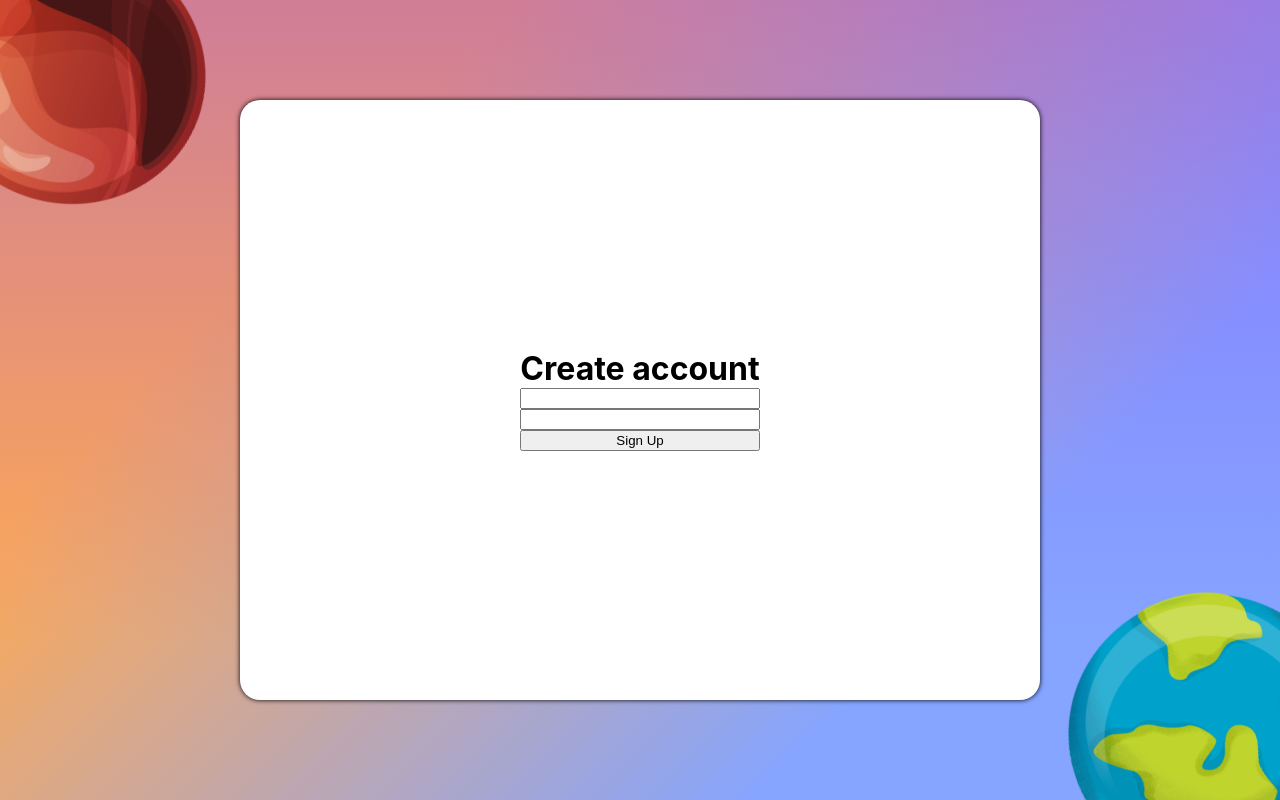
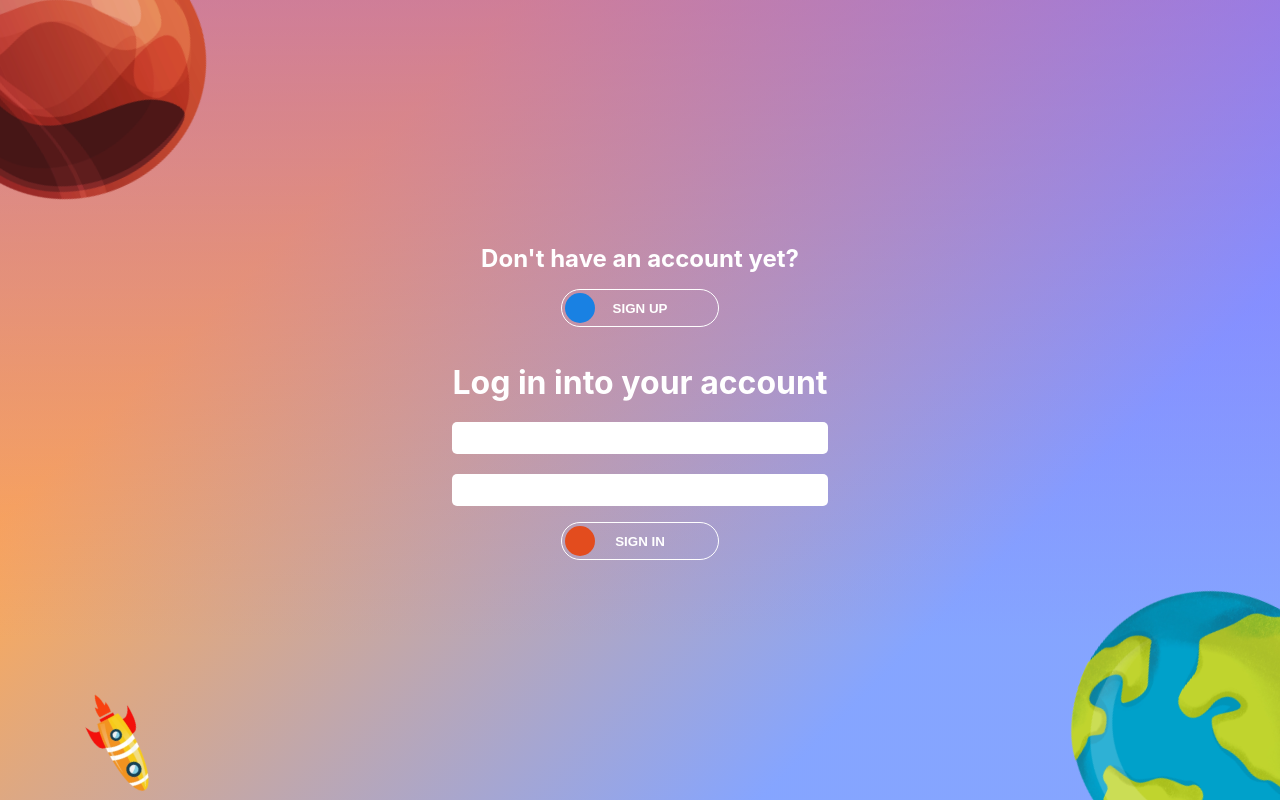
Before and after one commit to JUL1VER/AstronautForm, a React (Create React App) app: page / in a window 1280 px wide. Built offline with nearby package versions, Linux system fonts and the light colour scheme.

Commit message:
feat: add basic styles for form

```diff
--- a/public/index.html
+++ b/public/index.html
@@ -2,7 +2,9 @@
 <html lang="en">
   <head>
     <meta charset="utf-8" />
-    <link rel="icon" href="%PUBLIC_URL%/favicon.ico" />
+    <link rel="preconnect" href="https://fonts.googleapis.com">
+    <link rel="preconnect" href="https://fonts.gstatic.com" crossorigin>
+    <link href="https://fonts.googleapis.com/css2?family=Roboto+Mono&display=swap" rel="stylesheet">
     <meta name="viewport" content="width=device-width, initial-scale=1" />
     <meta name="theme-color" content="#000000" />
     <title>React App</title>
--- a/src/App.js
+++ b/src/App.js
@@ -1,5 +1,6 @@
-import AuthPage from './pages/AuthPage/AuthPage';
+import AuthPage from './pages/authPage/AuthPage';
 import './app.scss';
+import './global.scss';
 
 function App() {
   return (
--- a/src/components/auth/Auth.jsx
+++ b/src/components/auth/Auth.jsx
@@ -5,11 +5,21 @@ import React from 'react';
 const Auth = () => {
     return (
         <div className='auth'>
-            <div className='auth__wrapper'>
-                <h1 className='auth__title'>Create account</h1>
-                <input className='auth__input' type='text' />
-                <input className='auth__input' type='password' />
-                <button className='auth__submit' type='submit'>Sign Up</button>
+            <div className='auth__upper'>
+                <h2 className='auth__upper-title'>Don't have an account yet?</h2>
+                <button className='auth__button auth__upper-create' type='button'>
+                    <span className='auth__button-text auth__upper-create-text'>Sign Up</span>
+                </button>
+            </div>
+            <div className='auth__bottom'>
+                <h1 className='auth__bottom-title'>Log in into your account</h1>
+                <form action='' className='auth__bottom-form'>
+                    <input className='auth__bottom-input' type='text' />
+                    <input className='auth__bottom-input' type='password' />
+                    <button className='auth__button auth__bottom-submit' type='submit'>
+                        <span className='auth__button-text auth__bottom-submit-text'>Sign In</span>
+                    </button>
+                </form>
             </div>
         </div>
     );
--- a/src/components/auth/auth.scss
+++ b/src/components/auth/auth.scss
@@ -1,21 +1,134 @@
 .auth {
     display: flex;
-    align-items: center;
-    justify-content: center;
+    flex-direction: column;
     width: 100%;
     max-width: 800px;
-    height: 600px;
-    background: #fff;
+    overflow: hidden;
     border-radius: 20px;
     z-index: 2;
-    box-shadow: 0px 0px 5px #000;
+    // background: var(--white);
+    // box-shadow: 0px 0px 5px var(--black);
 
-    &__wrapper {
+    &__button {
+        width: 150px;
+        height: 30px;
+        border-radius: 15px;
+        border: none;
+        outline-offset: 3px;
+        text-transform: uppercase;
+        cursor: pointer;
+        position: relative;
+        padding: 0 30px;
+        background: none;
+        z-index: 1;
+        transition: all 0.85s;
+
+        &-text {
+            font-weight: 700;
+        }
+
+        &::before {
+            content: '';
+            position: absolute;
+            top: 0;
+            left: 0;
+            z-index: -1;
+            transition: all 0.85s;
+            border-radius: 50px;
+            height: 100%;
+            width: 30px;
+        }
+
+        &:hover {
+            outline-offset: 0px;
+            &::before {
+                width: 100%;
+            }
+        }
+    }
+
+    &__upper {
+        height: 20%;
+        padding: 20px 0;
+        width: fit-content;
+        margin: 0 auto;
+        // background: var(--purple-light);
+
+        &-title {
+            color: var(--white);
+            margin: 0 0 20px;
+        }
+
+        &-create {
+            outline: 1px solid var(--white);
+            color: var(--white);
+
+            &-text {
+                color: var(--white);
+            }
+
+            &::before {
+                background: var(--earth-blue);
+            }
+
+            &:hover {
+                outline: 1px solid var(--earth-blue);
+
+                &::before {
+                    background: var(--earth-blue);
+                }
+            }
+        }
+    }
+
+    &__bottom {
         display: flex;
         flex-direction: column;
-    }
+        align-items: center;
+        justify-content: center;
+        padding: 20px 0;
+        width: fit-content;
+        margin: 0 auto;
 
-    &__title {
-        margin: 0;
+        &-title {
+            margin: 0 0 20px;
+            color: var(--white);
+        }
+
+        &-form {
+            display: flex;
+            flex-direction: column;
+            width: 100%;
+            gap: 20px;
+        }
+
+        &-input {
+            height: 30px;
+            border-radius: 5px;
+            outline: none;
+            border: none;
+        }
+
+        &-submit {
+            outline: 1px solid var(--white);
+            color: var(--white);
+            margin: 0 auto;
+
+            &-text {
+                color: var(--white);
+            }
+
+            &::before {
+                background: var(--mars-color);
+            }
+
+            &:hover {
+                outline: 1px solid var(--mars-color);
+
+                &::before {
+                    background: var(--mars-color);
+                }
+            }
+        }
     }
 }
--- /dev/null
+++ b/src/global.scss
@@ -0,0 +1,7 @@
+:root {
+    --mars-color: #e34c1e;
+    --purple-light: #956ad9;
+    --earth-blue: #1981e3;
+    --white: #fff;
+    --black: #000;
+}
--- a/src/pages/AuthPage/AuthPage.jsx
+++ b/src/pages/AuthPage/AuthPage.jsx
@@ -1,5 +1,5 @@
 import React from 'react';
-import Auth from './../../components/auth/Auth.jsx';
+import Auth from '../../components/auth/Auth.jsx';
 import './authPage.scss';
 
 const AuthPage = () => {
--- a/src/pages/AuthPage/authPage.scss
+++ b/src/pages/AuthPage/authPage.scss
@@ -16,7 +16,7 @@
         top: -80px;
         left: -80px;
         z-index: 1;
-        animation: 10s linear 0s infinite spinning_clockwise;
+        animation: 30s linear 0s infinite spinning_clockwise;
     }
 
     &__earth {
@@ -26,7 +26,7 @@
         bottom: -80px;
         right: -80px;
         z-index: 1;
-        animation: 10s linear 0s infinite spinning_counter_clockwise;
+        animation: 30s linear 0s infinite spinning_counter_clockwise;
     }
 
     &__spaceship {
@@ -46,7 +46,7 @@
         top: -150px;
         right: -150px;
         z-index: 1;
-        animation: 10s linear 5s infinite spinning_counter_clockwise;
+        animation: 15s linear 0s infinite spinning_counter_clockwise;
     }
 }
 
```
Also changed, not shown: src/img/spaceship.webp.
